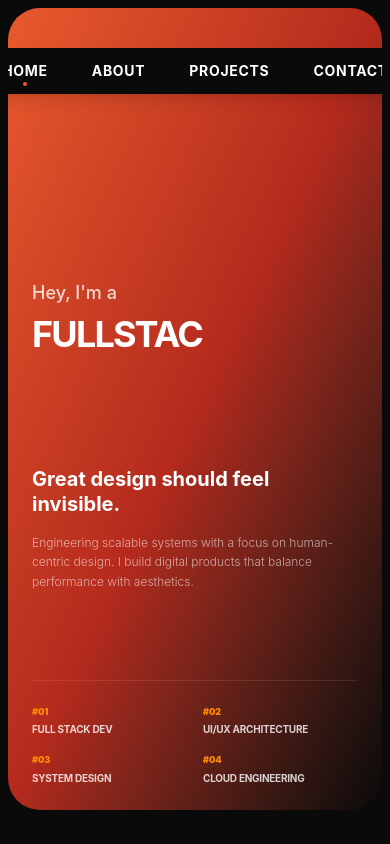
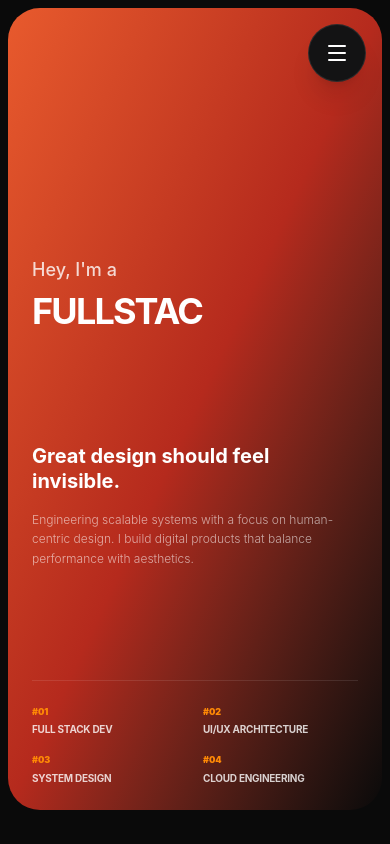
Before and after one commit to SKirushanth/Portfolio, a React (Vite) app: page / in a window 390 px wide. Shown: the top 844 px of the page. Built offline with nearby package versions, Linux system fonts and the light colour scheme.

Commit message:
Added mobile view to nav bar

```diff
--- a/src/components/PillNav.tsx
+++ b/src/components/PillNav.tsx
@@ -1,146 +1,81 @@
-import React, { useEffect, useRef, useState } from 'react';
-import { Link } from 'react-router-dom';
-import { gsap } from 'gsap';
+import React, { useState } from "react";
+import { motion, AnimatePresence } from "framer-motion";
+import { Menu, X } from "lucide-react";
 
-export type PillNavItem = {
-  label: string;
-  href: string;
-  ariaLabel?: string;
-};
+const navItems = [
+  { label: "Home", href: "#home" },
+  { label: "About", href: "#about" },
+  { label: "Projects", href: "#projects" },
+  { label: "Contact", href: "#contact" },
+];
 
-export interface PillNavProps {
-  items: PillNavItem[];
-  activeHref?: string;
-  className?: string;
-  ease?: string;
-  baseColor?: string;
-  pillColor?: string;
-  hoveredPillTextColor?: string;
-  pillTextColor?: string;
-  onMobileMenuClick?: () => void;
-  initialLoadAnimation?: boolean;
-}
-
-const PillNav: React.FC<PillNavProps> = ({
-  items,
-  activeHref,
-  className = '',
-  ease = 'power3.easeOut',
-  baseColor = '#fff',
-  pillColor = '#060010',
-  hoveredPillTextColor = '#060010',
-  pillTextColor,
-  onMobileMenuClick,
-  initialLoadAnimation = true
-}) => {
-  const resolvedPillTextColor = pillTextColor ?? baseColor;
-  const [isMobileMenuOpen, setIsMobileMenuOpen] = useState(false);
-  const circleRefs = useRef<Array<HTMLSpanElement | null>>([]);
-  const tlRefs = useRef<Array<gsap.core.Timeline | null>>([]);
-  const activeTweenRefs = useRef<Array<gsap.core.Tween | null>>([]);
-  const hamburgerRef = useRef<HTMLButtonElement | null>(null);
-  const mobileMenuRef = useRef<HTMLDivElement | null>(null);
-  const navItemsRef = useRef<HTMLDivElement | null>(null);
-
-  useEffect(() => {
-    const layout = () => {
-      circleRefs.current.forEach(circle => {
-        if (!circle?.parentElement) return;
-
-        const pill = circle.parentElement as HTMLElement;
-        const rect = pill.getBoundingClientRect();
-        const { width: w, height: h } = rect;
-        const R = ((w * w) / 4 + h * h) / (2 * h);
-        const D = Math.ceil(2 * R) + 2;
-        const delta = Math.ceil(R - Math.sqrt(Math.max(0, R * R - (w * w) / 4))) + 1;
-        const originY = D - delta;
-
-        circle.style.width = `${D}px`;
-        circle.style.height = `${D}px`;
-        circle.style.bottom = `-${delta}px`;
-
-        gsap.set(circle, {
-          xPercent: -50,
-          scale: 0,
-          transformOrigin: `50% ${originY}px`
-        });
-
-        const label = pill.querySelector<HTMLElement>('.pill-label');
-        const hoverLabel = pill.querySelector<HTMLElement>('.pill-label-hover');
-
-        if (label) gsap.set(label, { y: 0 });
-        if (hoverLabel) gsap.set(hoverLabel, { y: h + 12, opacity: 0 });
-
-        const index = circleRefs.current.indexOf(circle);
-        if (index === -1) return;
-
-        tlRefs.current[index]?.kill();
-        const tl = gsap.timeline({ paused: true });
-
-        tl.to(circle, { scale: 1.2, xPercent: -50, duration: 0.4, ease, overwrite: 'auto' }, 0);
-        if (label) tl.to(label, { y: -(h + 8), duration: 0.4, ease, overwrite: 'auto' }, 0);
-        if (hoverLabel) tl.to(hoverLabel, { y: 0, opacity: 1, duration: 0.4, ease, overwrite: 'auto' }, 0);
-
-        tlRefs.current[index] = tl;
-      });
-    };
-
-    layout();
-    window.addEventListener('resize', layout);
-    return () => window.removeEventListener('resize', layout);
-  }, [items, ease]);
-
-  const handleEnter = (i: number) => tlRefs.current[i]?.play();
-  const handleLeave = (i: number) => tlRefs.current[i]?.reverse();
-
-  const isExternalLink = (href: string) =>
-    href.startsWith('http') || href.startsWith('mailto:') || href.startsWith('tel:') || href.startsWith('#');
-  const isRouterLink = (href?: string) => href && !isExternalLink(href);
-
-  const cssVars = {
-    '--base': baseColor,
-    '--pill-bg': pillColor,
-    '--hover-text': hoveredPillTextColor,
-    '--pill-text': resolvedPillTextColor,
-    '--nav-h': '46px',
-    '--pill-gap': '4px'
-  } as React.CSSProperties;
+export default function PillNav() {
+  const [isOpen, setIsOpen] = useState(false);
 
   return (
-    <div className={`relative z-[1000] w-auto mx-auto ${className}`} style={cssVars}>
-      <nav className="flex items-center justify-center">
-        <div ref={navItemsRef} className="relative flex items-center rounded-full bg-[var(--base)] p-[4px] h-[var(--nav-h)] shadow-lg">
-          <ul className="list-none flex items-stretch gap-[var(--pill-gap)] m-0 p-0 h-full">
-            {items.map((item, i) => {
-              const isActive = activeHref === item.href;
-              const basePillClasses = "relative overflow-hidden inline-flex items-center justify-center h-full no-underline rounded-full px-5 font-bold text-[14px] uppercase tracking-wider cursor-pointer transition-colors";
+    <nav className="fixed top-6 z-[100] w-full px-6 flex justify-end md:justify-center pointer-events-none">
+      {/* Desktop Menu: Centralized Pill (md+) */}
+      <div className="hidden md:flex items-center gap-1 bg-[#131314]/80 backdrop-blur-xl border border-white/10 p-1.5 rounded-full shadow-2xl pointer-events-auto">
+        {navItems.map((item) => (
+          <a
+            key={item.label}
+            href={item.href}
+            className="text-white/60 hover:text-white hover:bg-[#e85a2d] px-5 py-2 rounded-full transition-all duration-300 text-[10px] uppercase tracking-[0.2em] font-bold"
+          >
+            {item.label}
+          </a>
+        ))}
+      </div>
 
-              const content = (
-                <>
-                  <span ref={el => { circleRefs.current[i] = el; }} className="absolute left-1/2 bottom-0 rounded-full z-[1] pointer-events-none bg-[var(--pill-bg)]" />
-                  <span className="relative z-[2] leading-none">
-                    <span className="pill-label block">{item.label}</span>
-                    <span className="pill-label-hover absolute inset-0 text-[var(--hover-text)] opacity-0">{item.label}</span>
-                  </span>
-                  {isActive && <span className="absolute bottom-1 left-1/2 -translate-x-1/2 w-1 h-1 bg-[var(--pill-bg)] rounded-full" />}
-                </>
-              );
+      {/* Mobile Menu: Hamburger in Right Corner */}
+      <div className="md:hidden pointer-events-auto">
+        <button
+          onClick={() => setIsOpen(!isOpen)}
+          className="bg-[#131314] border border-white/10 p-4 rounded-full text-white shadow-xl flex items-center justify-center hover:border-[#e85a2d]/50 active:scale-90 transition-all"
+          aria-label="Toggle Menu"
+        >
+          {isOpen ? <X size={24} /> : <Menu size={24} />}
+        </button>
 
-              return (
-                <li key={item.href} onMouseEnter={() => handleEnter(i)} onMouseLeave={() => handleLeave(i)}>
-                  {isRouterLink(item.href) ? (
-                    <Link to={item.href} className={basePillClasses} style={{ background: 'transparent', color: 'var(--pill-text)' }}>{content}</Link>
-                  ) : (
-                    <a href={item.href} className={basePillClasses} style={{ background: 'transparent', color: 'var(--pill-text)' }}>{content}</a>
-                  )}
-                </li>
-              );
-            })}
-          </ul>
-        </div>
-      </nav>
-    </div>
+        {/* Mobile Dropdown Overlay */}
+        <AnimatePresence>
+          {isOpen && (
+            <>
+              {/* Clickable backdrop to close menu */}
+              <motion.div
+                initial={{ opacity: 0 }}
+                animate={{ opacity: 1 }}
+                exit={{ opacity: 0 }}
+                onClick={() => setIsOpen(false)}
+                className="fixed inset-0 bg-black/60 backdrop-blur-sm -z-10 h-screen w-screen"
+              />
+
+              <motion.div
+                initial={{ opacity: 0, scale: 0.9, y: -20 }}
+                animate={{ opacity: 1, scale: 1, y: 0 }}
+                exit={{ opacity: 0, scale: 0.9, y: -20 }}
+                className="absolute top-20 right-0 w-[250px] bg-[#131314] border border-white/10 rounded-[2.5rem] p-6 shadow-2xl"
+              >
+                <div className="flex flex-col gap-3">
+                  {navItems.map((item, i) => (
+                    <motion.a
+                      initial={{ opacity: 0, x: -10 }}
+                      animate={{ opacity: 1, x: 0 }}
+                      transition={{ delay: i * 0.05 }}
+                      key={item.label}
+                      href={item.href}
+                      onClick={() => setIsOpen(false)}
+                      className="text-white/80 hover:text-white hover:bg-[#e85a2d] px-6 py-4 rounded-[1.5rem] text-xs uppercase tracking-[0.2em] font-black transition-all border border-transparent hover:border-white/10"
+                    >
+                      {item.label}
+                    </motion.a>
+                  ))}
+                </div>
+              </motion.div>
+            </>
+          )}
+        </AnimatePresence>
+      </div>
+    </nav>
   );
-};
-
-export default PillNav;
+}
```
